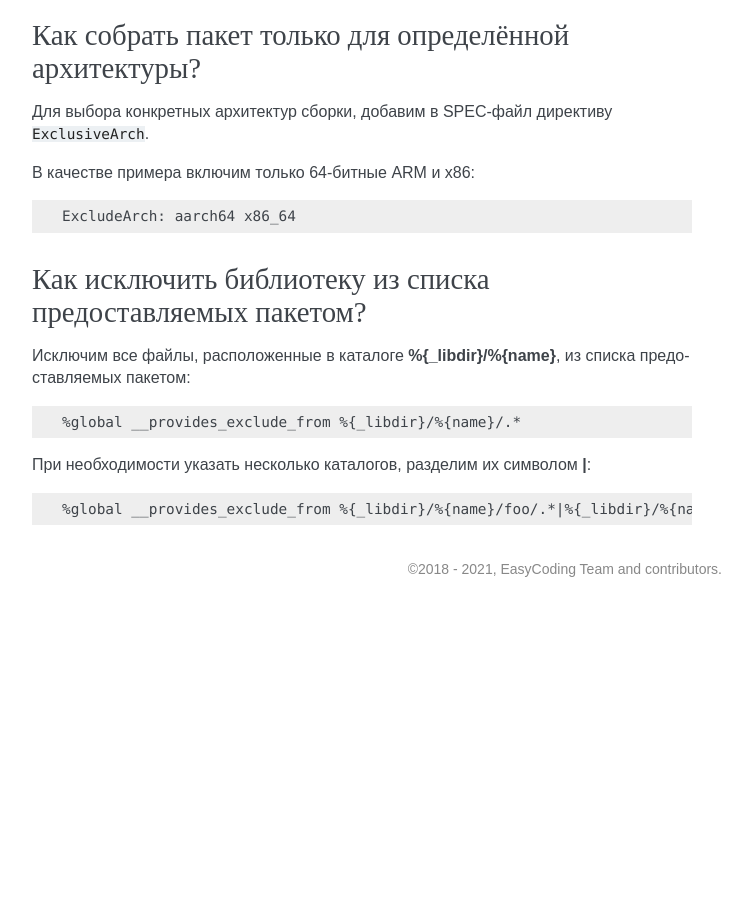
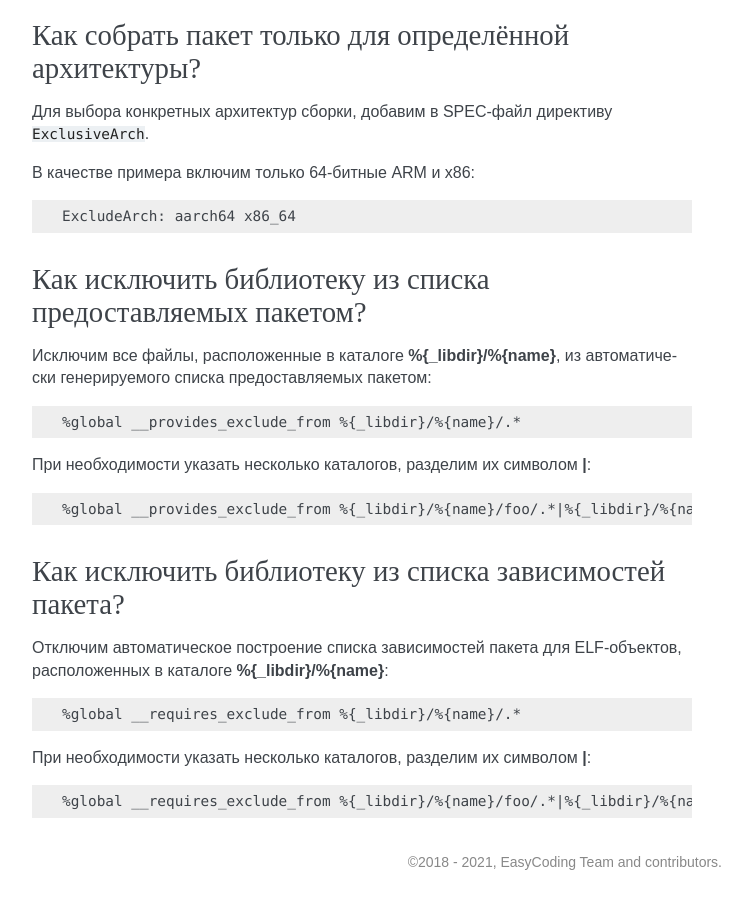
Before and after one commit to RussianFedora/FAQ, a Sphinx documentation site: the page built from source/development.rst, in a window 1280 px wide and 900 px high, scrolled down 27071 px. Shown: the whole window, without its empty margins (388-1140 px from the left). Built offline with Sphinx 7.4.7, drawn with Linux system fonts in a browser that asks for light colours; comment, search, counter and statistics services are not loaded; before the commit the page ends 27678 px from its top, so only the background shows below that; some of the changed text lies outside the part shown.

Commit message:
Added question about excluding ELF objects from generating requirements.

```diff
--- a/source/development.rst
+++ b/source/development.rst
@@ -1526,13 +1526,13 @@ Qt-приложение, собранное Clang с LTO не запускает
 
     ExcludeArch: aarch64 x86_64
 
-.. index:: rpm, rpmbuild, exclude, package, library, provides
-.. _rpmbuild-exclude-provides:
+.. index:: rpm, rpmbuild, exclude, package, library, provides, filter
+.. _rpmbuild-filter-provides:
 
 Как исключить библиотеку из списка предоставляемых пакетом?
 ===============================================================
 
-Исключим все файлы, расположенные в каталоге **%{_libdir}/%{name}**, из списка предоставляемых пакетом:
+Исключим все файлы, расположенные в каталоге **%{_libdir}/%{name}**, из автоматически генерируемого списка предоставляемых пакетом:
 
 .. code-block:: text
 
@@ -1543,3 +1543,21 @@ Qt-приложение, собранное Clang с LTO не запускает
 .. code-block:: text
 
     %global __provides_exclude_from %{_libdir}/%{name}/foo/.*|%{_libdir}/%{name}/bar/.*
+
+.. index:: rpm, rpmbuild, exclude, package, library, requires, filter
+.. _rpmbuild-filter-requires:
+
+Как исключить библиотеку из списка зависимостей пакета?
+===========================================================
+
+Отключим автоматическое построение списка зависимостей пакета для ELF-объектов, расположенных в каталоге **%{_libdir}/%{name}**:
+
+.. code-block:: text
+
+    %global __requires_exclude_from %{_libdir}/%{name}/.*
+
+При необходимости указать несколько каталогов, разделим их символом **|**:
+
+.. code-block:: text
+
+    %global __requires_exclude_from %{_libdir}/%{name}/foo/.*|%{_libdir}/%{name}/bar/.*
```
